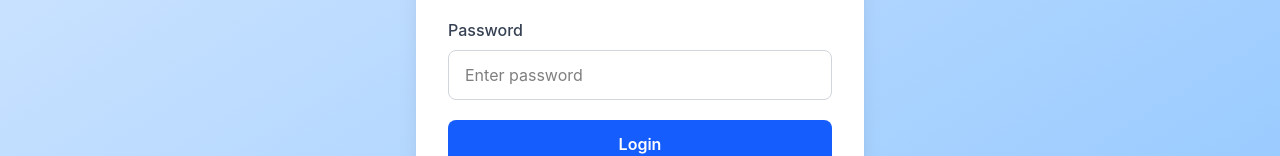
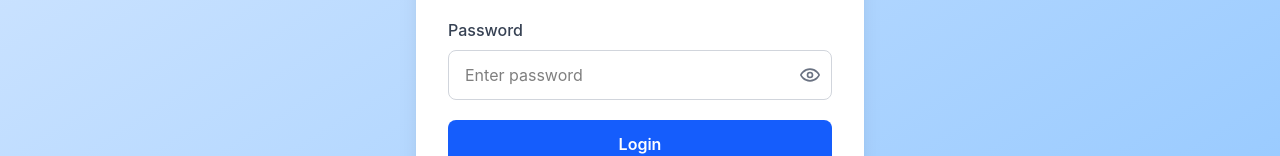
Before and after one commit to KrishI1999/ClinicCRM-UI, a React (Vite) app: page /login in a window 1280 px wide. Shown: the part 384-540 px from the top of the page. Built offline with nearby package versions, Linux system fonts and the light colour scheme.

Commit message:
Added a password icon

```diff
--- a/src/AuthComponents/Login.jsx
+++ b/src/AuthComponents/Login.jsx
@@ -5,6 +5,7 @@ import { Link, useNavigate } from "react-router-dom";
 function Login() {
   const [email, setEmail] = useState("");
   const [password, setPassword] = useState("");
+  const [showPassword, setShowPassword] = useState(false);
   const [loading, setLoading] = useState(false);
   const [error, setError] = useState("");
   const navigate = useNavigate();
@@ -86,8 +87,9 @@ function Login() {
             <label className="block mb-2 text-gray-700 font-medium">
               Password
             </label>
+            <div className="relative">
               <input
-              type="password"
+                type={showPassword ? "text" : "password"}
                 placeholder="Enter password"
                 value={password}
                 onChange={(e) => {
@@ -95,8 +97,48 @@ function Login() {
                   setError(""); // clear error on edit
                 }}
                 required
-              className="w-full border border-gray-300 rounded-lg px-4 py-3 focus:outline-none focus:ring-2 focus:ring-blue-500"
+                className="w-full border border-gray-300 rounded-lg px-4 py-3 pr-12 focus:outline-none focus:ring-2 focus:ring-blue-500"
               />
+              <button
+                type="button"
+                onClick={() => setShowPassword((prev) => !prev)}
+                className="absolute inset-y-0 right-3 flex items-center text-gray-500 hover:text-gray-700"
+                aria-label={showPassword ? "Hide password" : "Show password"}
+              >
+                {showPassword ? (
+                  <svg
+                    xmlns="http://www.w3.org/2000/svg"
+                    viewBox="0 0 24 24"
+                    fill="none"
+                    stroke="currentColor"
+                    strokeWidth="2"
+                    strokeLinecap="round"
+                    strokeLinejoin="round"
+                    className="h-5 w-5"
+                  >
+                    <path d="M17.94 17.94A10.07 10.07 0 0 1 12 20c-7 0-10-8-10-8a18.48 18.48 0 0 1 3.28-4.38" />
+                    <path d="M1 1l22 22" />
+                    <path d="M9.88 9.88A3 3 0 0 0 14.12 14.12" />
+                    <path d="M14.12 9.88L9.88 14.12" />
+                    <path d="M9 9l6 6" />
+                  </svg>
+                ) : (
+                  <svg
+                    xmlns="http://www.w3.org/2000/svg"
+                    viewBox="0 0 24 24"
+                    fill="none"
+                    stroke="currentColor"
+                    strokeWidth="2"
+                    strokeLinecap="round"
+                    strokeLinejoin="round"
+                    className="h-5 w-5"
+                  >
+                    <path d="M1 12s3-7 11-7 11 7 11 7-3 7-11 7-11-7-11-7z" />
+                    <circle cx="12" cy="12" r="3" />
+                  </svg>
+                )}
+              </button>
+            </div>
           </div>
 
           <button
```
Lines whose indentation alone changed are shown as unchanged.
